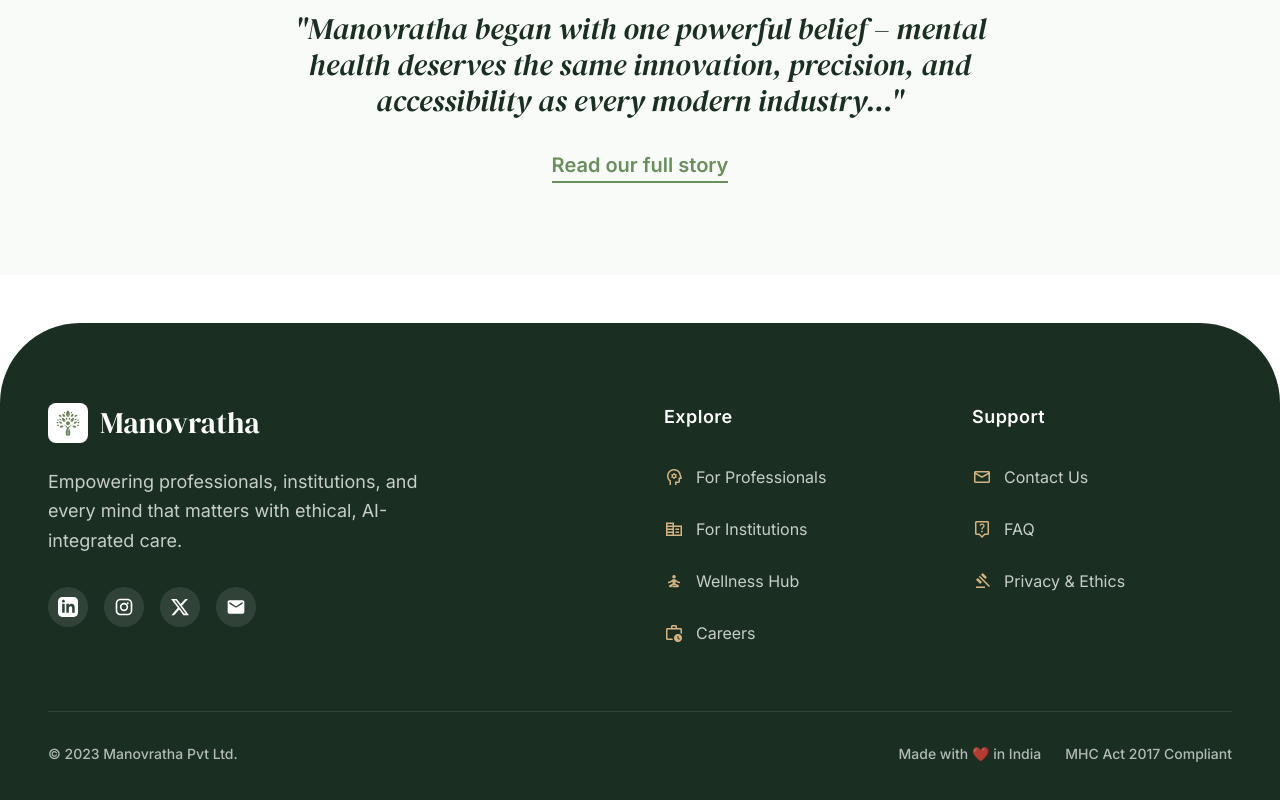
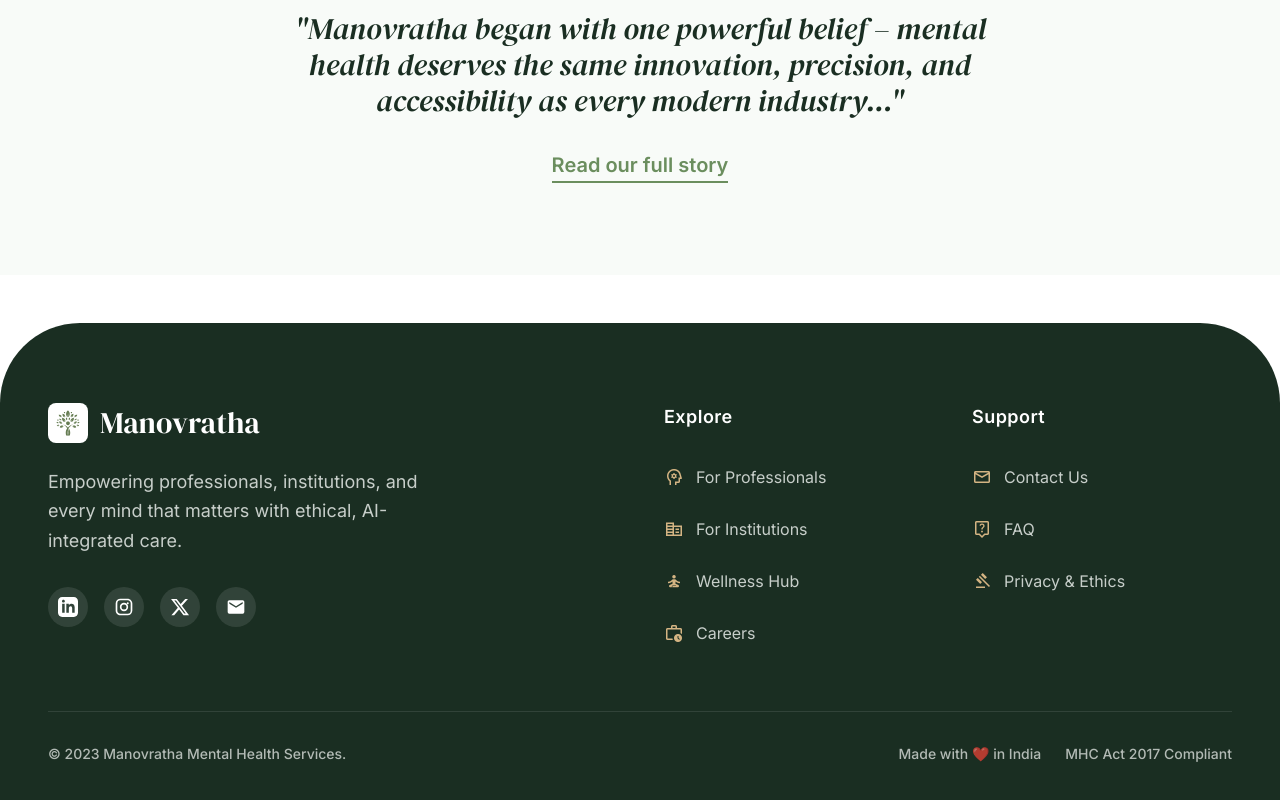
Before and after one commit to theshashank1/manovratha-website, a React (Vite) app: page / in a window 1280 px wide. Shown: the part 5285-6085 px from the top of the page. Built offline with nearby package versions, Linux system fonts and the light colour scheme.

Commit message:
feat: add a new `Footer` component with navigation, social links, and copyright information.

```diff
--- a/components/Footer.tsx
+++ b/components/Footer.tsx
@@ -110,7 +110,7 @@
                 </div>
 
                 <div className="pt-8 border-t border-white/10 flex flex-col md:flex-row justify-between items-center gap-4 text-sm font-medium text-brand-light/70">
-                    <p>© 2023 Manovratha Pvt Ltd.</p>
+                    <p>© 2023 Manovratha Mental Health Services.</p>
                     <div className="flex gap-6">
                         <span>Made with ❤️ in India</span>
                         <span>MHC Act 2017 Compliant</span>
```
